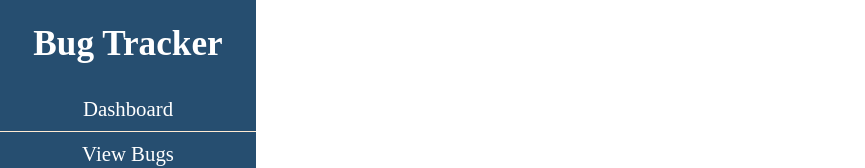
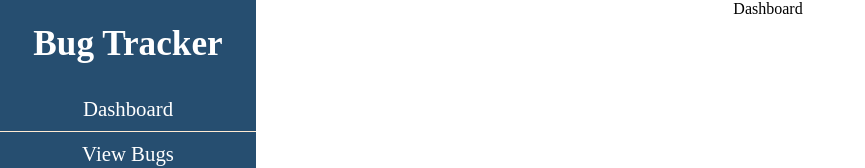
Before and after one commit to gbullardpurpl/react-bug-tracker, a React (Create React App) app: page / in a window 1280 px wide. Both pictures are taken after typing "Sample", "Sample123" into the empty fields and a click on the button "Login". Shown: the top 168 px of the page, without its empty margins (0-865 px from the left). Built offline with nearby package versions, Linux system fonts and the light colour scheme.

Commit message:
view dashboard and create bugs page view start

```diff
--- a/src/App.js
+++ b/src/App.js
@@ -3,7 +3,9 @@ import { useSelector } from 'react-redux';
 import LoginForm from './Views/Login/loginForm';
 import { BrowserRouter as Router, Routes, Route } from 'react-router-dom';
 import SideBar from './Views/SideBar/sideBar';
+import ViewDashboardPage from './Views/Pages/viewDashboard';
 import ViewBugsPage from './Views/Pages/viewBugs';
+import ViewCreateBugPage from './Views/Pages/createBug';
 
 const App = () => {
   const {auth} = useSelector(state => state);
@@ -15,7 +17,9 @@ const App = () => {
         <>
             <SideBar />
             <Routes>
+              <Route path="/" element={<ViewDashboardPage />} />
               <Route path="viewbugs" element={<ViewBugsPage />} />
+              <Route path="createbug" element={<ViewCreateBugPage />} />
             </Routes>
         </>
       }
--- /dev/null
+++ b/src/Views/Pages/createBug.jsx
@@ -0,0 +1,11 @@
+import React, { useEffect } from 'react';
+
+const ViewCreateBugPage = () => {
+    return (
+        <div className="page-container">
+            Create Bug
+        </div>
+    );
+}
+
+export default ViewCreateBugPage;
--- /dev/null
+++ b/src/Views/Pages/viewDashboard.jsx
@@ -0,0 +1,11 @@
+import React, { useEffect } from 'react';
+
+const ViewDashboardPage = () => {
+    return (
+        <div className="page-container">
+            Dashboard
+        </div>
+    );
+}
+
+export default ViewDashboardPage;
--- a/src/index.css
+++ b/src/index.css
@@ -29,4 +29,5 @@ button:hover {
     gap: 20px;
     justify-content: center;
     grid-column: 2;
+    color: #000000;
 }
```
